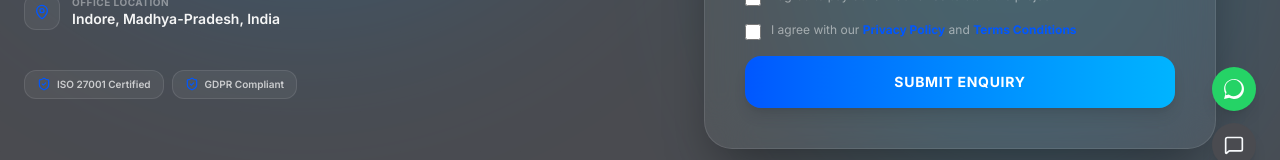
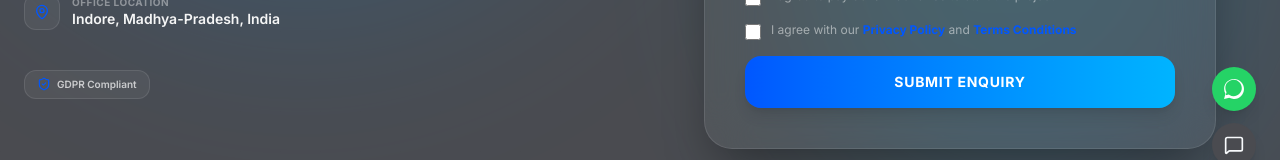
Before and after one commit to Ombaviskar2025/GangaTara-Technologies, a Next.js app: page /contact in a window 1280 px wide. Shown: the part 609-769 px from the top of the page. Built offline with nearby package versions, Linux system fonts and the light colour scheme.

Commit message:
feat: remove 'ISO 27001 Certified' from all sections

```diff
--- a/src/app/contact/page.tsx
+++ b/src/app/contact/page.tsx
@@ -138,9 +138,7 @@ function ContactPageContent() {
 
           {/* Compliance pills */}
           <div className="flex flex-wrap gap-2 mt-4">
-            <span className="px-3 py-1.5 rounded-xl bg-white/5 border border-white/10 text-[10px] text-white/70 font-semibold flex items-center gap-1.5">
-              <ShieldCheck className="w-3.5 h-3.5 text-primary" /> ISO 27001 Certified
-            </span>
+
             <span className="px-3 py-1.5 rounded-xl bg-white/5 border border-white/10 text-[10px] text-white/70 font-semibold flex items-center gap-1.5">
               <ShieldCheck className="w-3.5 h-3.5 text-primary" /> GDPR Compliant
             </span>
--- a/src/components/sections/Hero.tsx
+++ b/src/components/sections/Hero.tsx
@@ -53,7 +53,6 @@ const Typewriter: React.FC = () => {
 //  Trust badges  (small icon + text)
 // ─────────────────────────────────────────────────────────────────────────────
 const TRUST = [
-  'ISO 27001 Certified',
   '200+ Projects Delivered',
   '15+ Countries Served',
   'Global IT Partner',
--- a/src/components/ui/Navbar.tsx
+++ b/src/components/ui/Navbar.tsx
@@ -286,7 +286,7 @@ const NESTED_NAV_DATA: Record<string, {
           {
             heading: "Security & Audits",
             links: [
-              { label: 'ISO 27001 Certified', href: '/about#certifications', icon: <Shield className="w-3.5 h-3.5" /> },
+
               { label: 'SOC 2 Type II Certified', href: '/about#certifications', icon: <Shield className="w-3.5 h-3.5" /> },
             ]
           }
--- a/src/data/companyData.ts
+++ b/src/data/companyData.ts
@@ -452,7 +452,7 @@ export const processData: ProcessItem[] = [
 ];
 
 export const awardsData: AwardItem[] = [
-  { id: 'aw1', title: 'ISO 27001 Certified', issuer: 'International Standards Organization', year: '2025' },
+
   { id: 'aw2', title: 'AWS Advanced Consulting Partner', issuer: 'Amazon Web Services', year: '2024' },
   { id: 'aw3', title: 'Microsoft Gold Partner', issuer: 'Microsoft Corporation', year: '2024' },
   { id: 'aw4', title: 'Google Cloud Partner of the Year', issuer: 'Google Cloud', year: '2025' }
```
